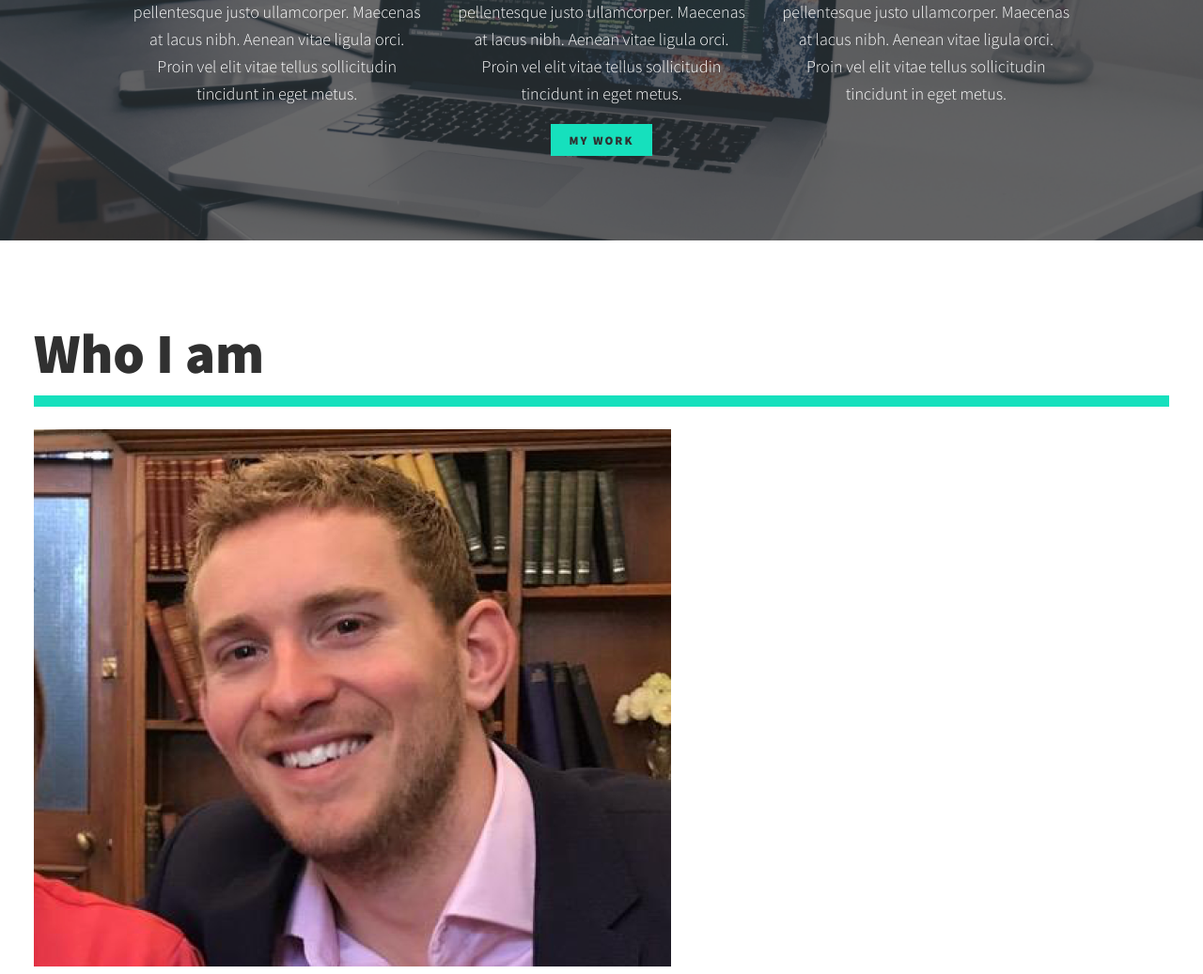
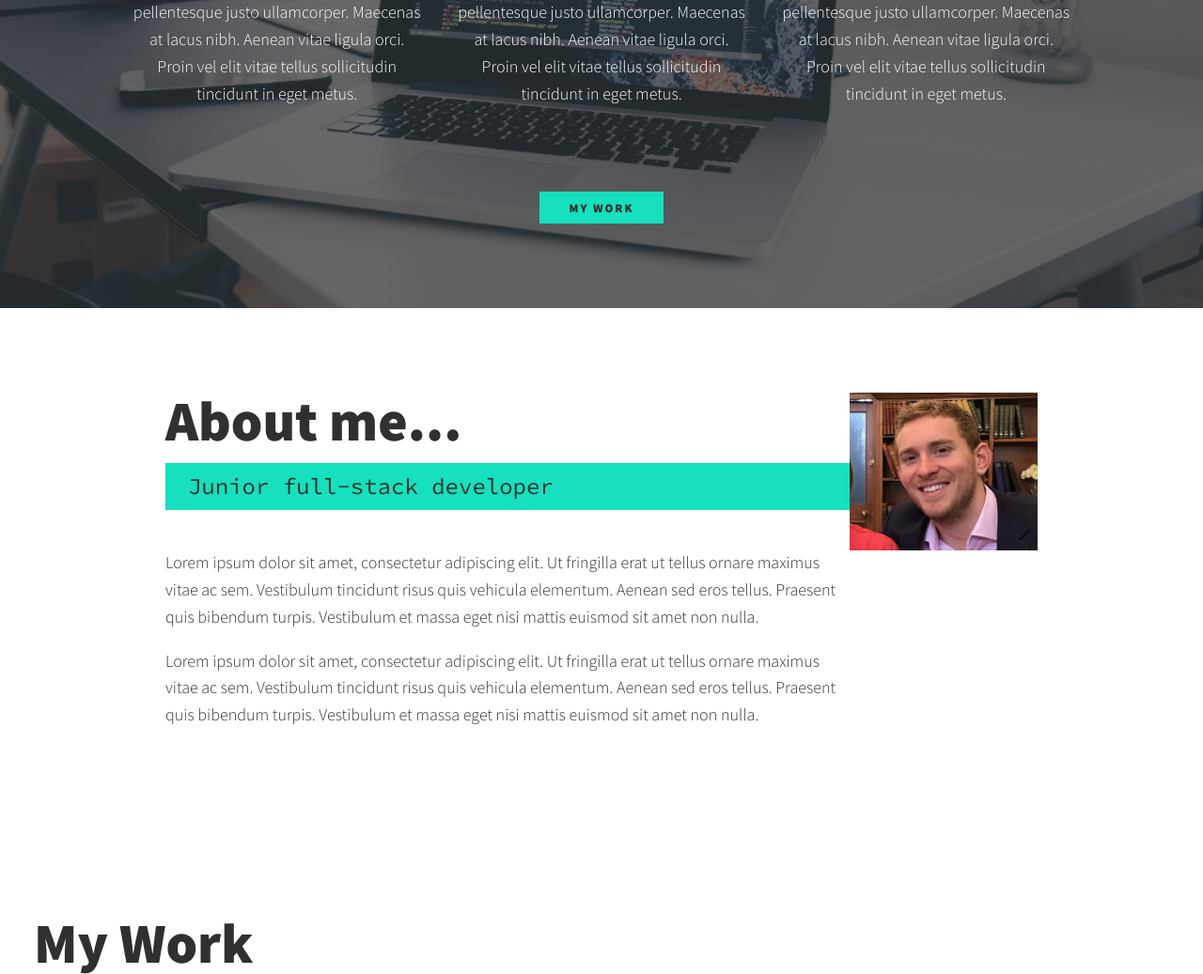
Before and after one commit to Sumner1185/portfolio_website, a plain HTML site: page index.html in a window 1280 px wide. Shown: the part 1760-2797 px from the top of the page at 94% size. Drawn offline with nearby package versions, Linux system fonts and the light colour scheme.

Commit message:
Add media queries for about me section

```diff
--- a/css/style.css
+++ b/css/style.css
@@ -71,7 +71,7 @@ strong { font-weight: var(--fw-bold) }
 /* Buttons */
 .btn {
   display: inline-block;
-  padding: .5em 1.5em;
+  padding: .5em 2.5em;
   background: var(--clr-accent);
   color: var(--clr-dark);
   text-decoration: none;
@@ -202,6 +202,10 @@ nav { display: none; }
   opacity: 0.25;
 }
 
+.services {
+  margin-bottom: 4em;
+}
+
 .service {
   max-width: 500px;
   margin: 0 auto;
@@ -211,10 +215,35 @@ nav { display: none; }
   .services {
     display: flex;
     max-width: 1000px;
-    margin: 0 auto;
+    margin-left: auto;
+    margin-right: auto;
   }
 
   .service + .service {
     margin-left: 2em;
   }
 }
+
+.about-me {
+  max-width: 1000px;
+  margin: 0 auto;
+}
+
+@media (min-width: 600px) {
+  .about-me {
+    display: grid;
+    grid-template-columns: 1fr 200px;
+    grid-template-areas:
+      "title img"
+      "subtitle img"
+      "text img";
+  }
+
+  .section__title--about {
+    grid-area: title;
+  }
+
+  .about-me__img {
+    grid-area: img;
+  }
+}
--- a/index.html
+++ b/index.html
@@ -78,15 +78,19 @@
 
     <!-- About Me -->
     <section class="about-me" id="about">
-      <h2 class="section__title section__title--about">Who I am</h2>
-      <p class="section__subtitle section__subtitle--about"></p>
+      <h2 class="section__title section__title--about">About me...</h2>
+      <p class="section__subtitle section__subtitle--about">Junior full-stack developer</p>
 
       <div class="about-me__body">
-        <p></p>
-        <p></p>
+        <p>Lorem ipsum dolor sit amet, consectetur adipiscing elit. Ut fringilla erat ut tellus ornare maximus vitae ac sem.
+          Vestibulum tincidunt risus quis vehicula elementum. Aenean sed eros tellus. Praesent quis bibendum turpis.
+          Vestibulum et massa eget nisi mattis euismod sit amet non nulla.</p>
+        <p>Lorem ipsum dolor sit amet, consectetur adipiscing elit. Ut fringilla erat ut tellus ornare maximus vitae ac sem.
+          Vestibulum tincidunt risus quis vehicula elementum. Aenean sed eros tellus. Praesent quis bibendum turpis.
+          Vestibulum et massa eget nisi mattis euismod sit amet non nulla.</p>
       </div>
 
-      <img src="img/my-face-again.png" alt="Another picture of my face">
+      <img src="img/my-face-again.png" alt="Another picture of my face" class="about-me__img">
     </section>
 
     <!-- My Work -->
```
